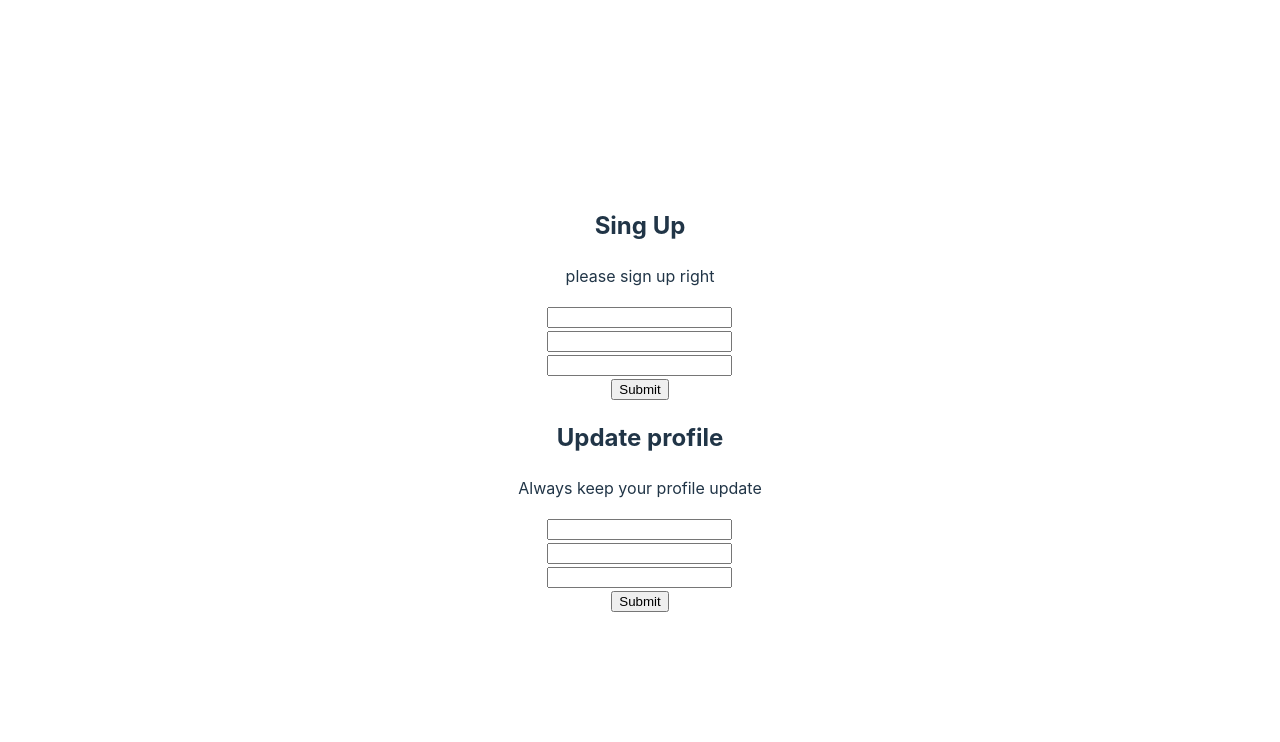
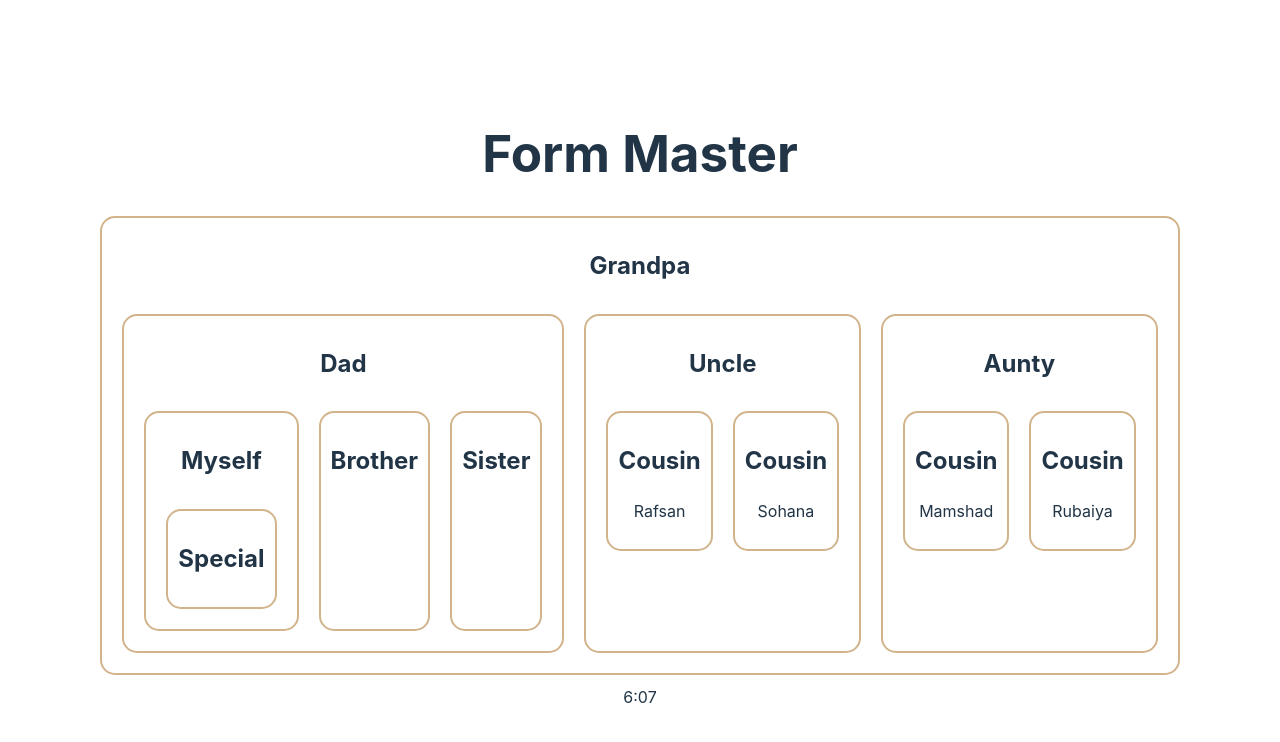
Before and after one commit to Siblur-Rahman/form-react, a React (Vite) app: page / in a window 1280 px wide. Shown: the top 742 px of the page. Built offline with nearby package versions, Linux system fonts and the light colour scheme.

Commit message:
md-46-6 completed

```diff
--- a/src/App.jsx
+++ b/src/App.jsx
@@ -1,25 +1,28 @@
 
 import './App.css'
-import ReusableForm from './components/ReusableForm/ReusableForm'
+import Grandpa from './components/Grandpa/Grandpa'
+// import ReusableForm from './components/ReusableForm/ReusableForm'
 // import HookForm from './components/HookForm/HookForm'
 // import StatefulForm from './StatefulForm/StatefulForm'
 // import RefForm from "./components/RefForm/RefForm"
 
 
 function App() {
-    const handleSingUpSubmit = data =>{
-      console.log('sign up data', data)
-  }
-  const handleUpdateProfile = data =>{
-    console.log('update profile', data);
-  }
+//     const handleSingUpSubmit = data =>{
+//       console.log('sign up data', data)
+//   }
+//   const handleUpdateProfile = data =>{
+//     console.log('update profile', data);
+//   }
   return (
     <>
+    <h1>Form Master</h1>
+    <Grandpa></Grandpa>
       {/* <h1>Simple Form Submit</h1>
       <StatefulForm/> */}
       {/* <RefForm/> */}
       {/* <HookForm/> */}
-      <ReusableForm
+      {/* <ReusableForm
       formTitle={'Sign Up'}
       handleSubmit={handleSingUpSubmit}>
       <div>
@@ -30,7 +33,9 @@ function App() {
       <ReusableForm formTitle={'Profile Update'} handleSubmit={handleUpdateProfile}>
       <h2>Update profile</h2>
       <p>Always keep your profile update</p>
-      </ReusableForm>
+      </ReusableForm> */}
+
+      6:07
     </>
   )
 }
--- /dev/null
+++ b/src/components/Aunty/Aunty.jsx
@@ -0,0 +1,15 @@
+import Cousin from "../Cousin/Cousin";
+
+const Aunty = () => {
+    return (
+        <div>
+            <h2>Aunty</h2>
+            <section className="flex">
+                <Cousin name={'Mamshad'}></Cousin>
+                <Cousin name={'Rubaiya'}></Cousin>
+            </section>
+        </div>
+    );
+};
+
+export default Aunty;
--- /dev/null
+++ b/src/components/Brother/Brother.jsx
@@ -0,0 +1,10 @@
+
+const Brother = () => {
+    return (
+        <div>
+            <h2>Brother</h2>
+        </div>
+    );
+};
+
+export default Brother;
--- /dev/null
+++ b/src/components/Cousin/Cousin.jsx
@@ -0,0 +1,11 @@
+
+const Cousin = ({name}) => {
+    return (
+        <div>
+            <h2>Cousin</h2>
+            <p>{name}</p>
+        </div>
+    );
+};
+
+export default Cousin;
--- /dev/null
+++ b/src/components/Dad/Dad.jsx
@@ -0,0 +1,18 @@
+import Brother from "../Brother/Brother";
+import MySelf from "../MySelf/MySelf";
+import Sister from "../Sister/Sister";
+
+const Dad = () => {
+    return (
+        <div>
+            <h2>Dad</h2>
+            <section className="flex">
+                <MySelf></MySelf>
+                <Brother></Brother>
+                <Sister></Sister>
+            </section>
+        </div>
+    );
+};
+
+export default Dad;
--- /dev/null
+++ b/src/components/Grandpa/Grandpa.css
@@ -0,0 +1,9 @@
+.grandpa div, .grandpa{
+    border: 2px solid tan;
+    margin: 10px;
+    padding: 10px;
+    border-radius: 15px;
+}
+.flex{
+    display: flex;
+}
--- /dev/null
+++ b/src/components/Grandpa/Grandpa.jsx
@@ -0,0 +1,19 @@
+import Aunty from "../Aunty/Aunty";
+import Dad from "../Dad/Dad";
+import Uncle from "../Uncle/Uncle";
+import './Grandpa.css'
+
+const Grandpa = () => {
+    return (
+        <div className="grandpa">
+                <h2>Grandpa</h2>
+            <section className="flex">
+                <Dad></Dad>
+                <Uncle></Uncle>
+                <Aunty></Aunty>
+            </section>
+        </div>
+    );
+};
+
+export default Grandpa;
--- /dev/null
+++ b/src/components/MySelf/MySelf.jsx
@@ -0,0 +1,14 @@
+import Special from "../Special/Special";
+
+const MySelf = () => {
+    return (
+        <div>
+            <h2>Myself</h2>
+            <section className="flex">
+                <Special></Special>
+            </section>
+        </div>
+    );
+};
+
+export default MySelf;
--- /dev/null
+++ b/src/components/Sister/Sister.jsx
@@ -0,0 +1,10 @@
+
+const Sister = () => {
+    return (
+        <div>
+            <h2>Sister</h2>
+        </div>
+    );
+};
+
+export default Sister;
--- /dev/null
+++ b/src/components/Special/Special.jsx
@@ -0,0 +1,10 @@
+
+const Special = () => {
+    return (
+        <div>
+            <h2>Special</h2>
+        </div>
+    );
+};
+
+export default Special;
--- /dev/null
+++ b/src/components/Uncle/Uncle.jsx
@@ -0,0 +1,15 @@
+import Cousin from "../Cousin/Cousin";
+
+const Uncle = () => {
+    return (
+        <div>
+            <h2>Uncle</h2>
+            <section className="flex">
+                <Cousin name={'Rafsan'}></Cousin>
+                <Cousin name={'Sohana'}></Cousin>
+            </section>
+        </div>
+    );
+};
+
+export default Uncle;
```
